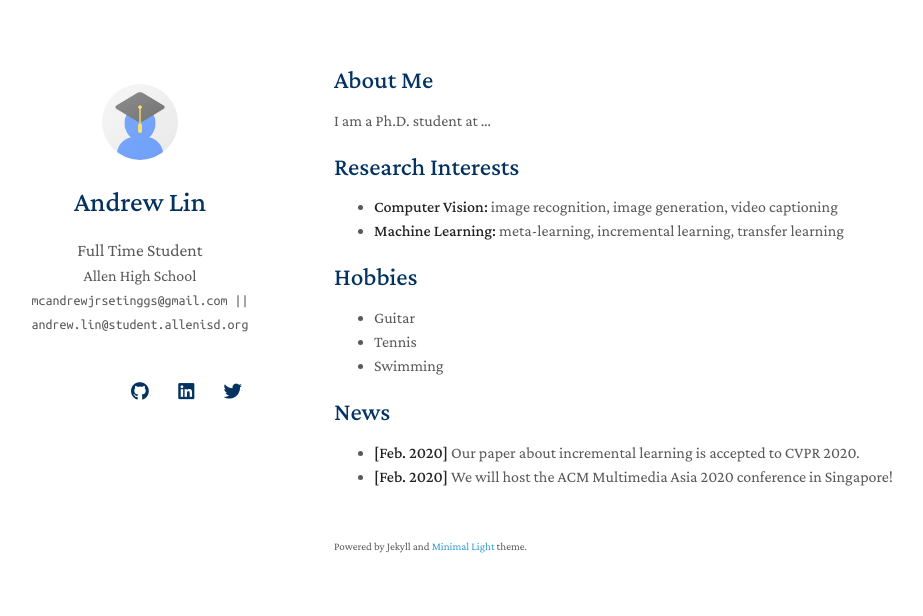
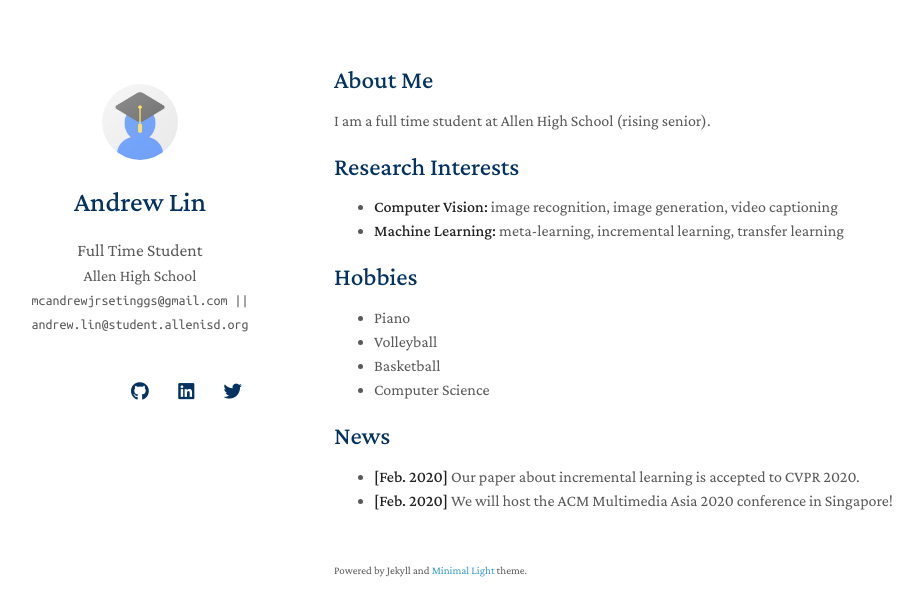
Before and after one commit to Fangedan/Personal-Webpage-CVMC, a Jekyll site: the page built from index.md, in a window 1280 px wide. Shown: the top 616 px of the page, without its empty margins (136-1059 px from the left). Built offline with Jekyll 4.4.1, drawn with Linux system fonts in a browser that asks for light colours; nearby versions of some CDN libraries; a style sheet for code colours, icons or effects is not loaded; our own code applies the rules of GitHub Pages for plain Markdown files.

Commit message:
Update index.md - about me and hobbies

```diff
--- a/index.md
+++ b/index.md
@@ -4,7 +4,7 @@ layout: homepage
 
 ## About Me
 
-I am a Ph.D. student at ...
+I am a full time student at Allen High School (rising senior).
 
 ## Research Interests
 
@@ -13,9 +13,10 @@ I am a Ph.D. student at ...
 
 ## Hobbies
 
-- Guitar
-- Tennis
-- Swimming
+- Piano
+- Volleyball
+- Basketball
+- Computer Science
 
 ## News
 - **[Feb. 2020]** Our paper about incremental learning is accepted to CVPR 2020.
```
